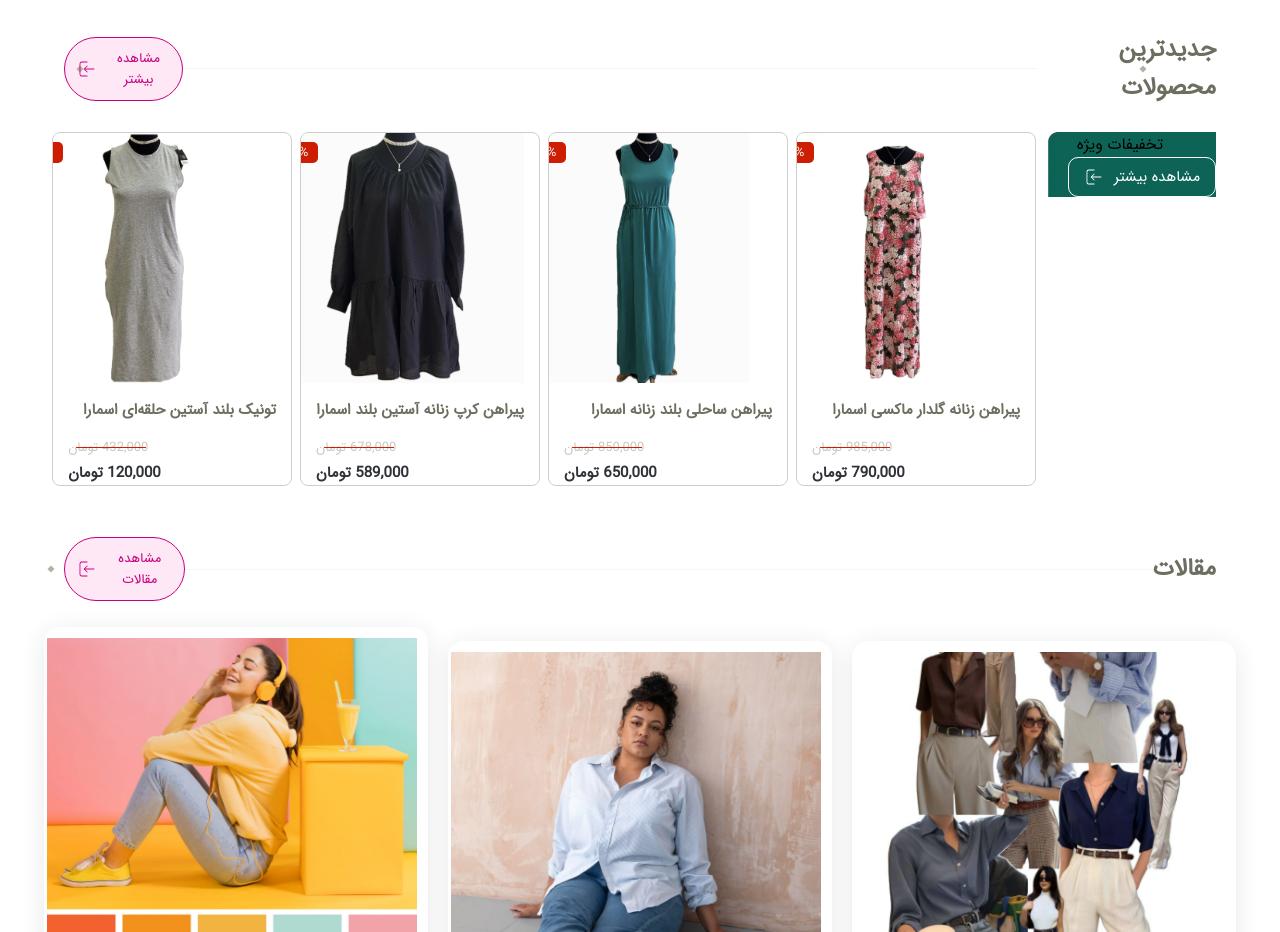
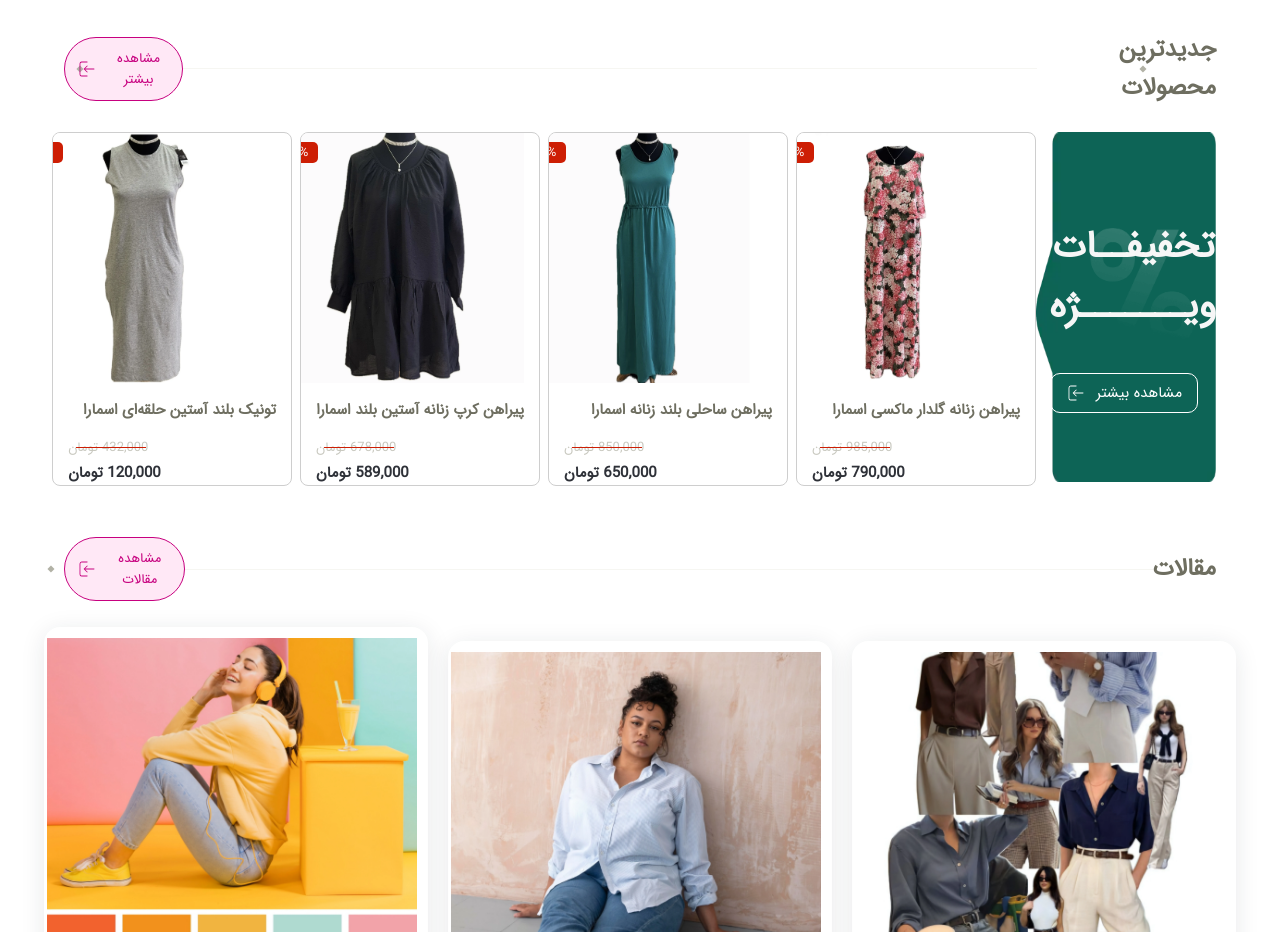
Before and after one commit to negarniazadeh/flavia-website, a plain HTML site: page index.html in a window 1280 px wide. Shown: the part 960-1892 px from the top of the page. Drawn offline with Linux system fonts and the light colour scheme.

Commit message:
banner product compelet

```diff
--- a/assests/css/style.css
+++ b/assests/css/style.css
@@ -442,6 +442,10 @@ div#slider figure {
     color: #6e6e60;
     font-weight: 700;
 }
+#product .banner-button{
+    padding-top: 20%;
+    padding-right: 10%;
+}
 .more-button{
     display: flex;
     justify-content: center;
@@ -507,7 +511,46 @@ div#slider figure {
 #product .banner-product{
     background-image: url(../images/offerBgWeb.121d4b9b.webp);
     background-repeat: no-repeat;
+    background-position: 50% center;
+    background-size: 100% 100%;
+    margin-left: 12px;
+    height: 350px;
+    position: relative;
 }
+#product .banner-product::before{
+    content: " ";
+    position: absolute;
+    background-image: url(../images/offe-before.7245a0b5.webp);
+    width: 70%;
+    top: 80px;
+    left: 50px;
+    height: 40%;
+    animation: percent 1s ease-in-out infinite ;
+    background-repeat: no-repeat;
+    background-size: 85% 100%;
+}
+@keyframes percent{
+0% {
+    transform: scale(1);
+}
+50% {
+    transform: scale(1.1);
+}
+
+100% {
+    transform: scale(1);
+}
+}
+#product .banner-text{
+    padding-top: 85px;
+    padding-left: 15px;
+}
+#product .banner-text p{
+    font-weight: 900;
+    color: #f6f6f6;
+    font-size: 38px;
+}
+
 .banner-more-button{
     display: flex;
     justify-content: center;
--- a/index.html
+++ b/index.html
@@ -319,8 +319,8 @@
                     <div class="col-2">
                         <div class="banner-product">
                             <div class="banner-text">
-                                <span>تخفیفات</span>
-                                <span>ویژه</span>
+                                <p>تخفیفــات<p>
+                                <p>ویـــــــژه<p>
                             </div>
                             <div class="banner-button">
                                 <button class="banner-more-button">
```
